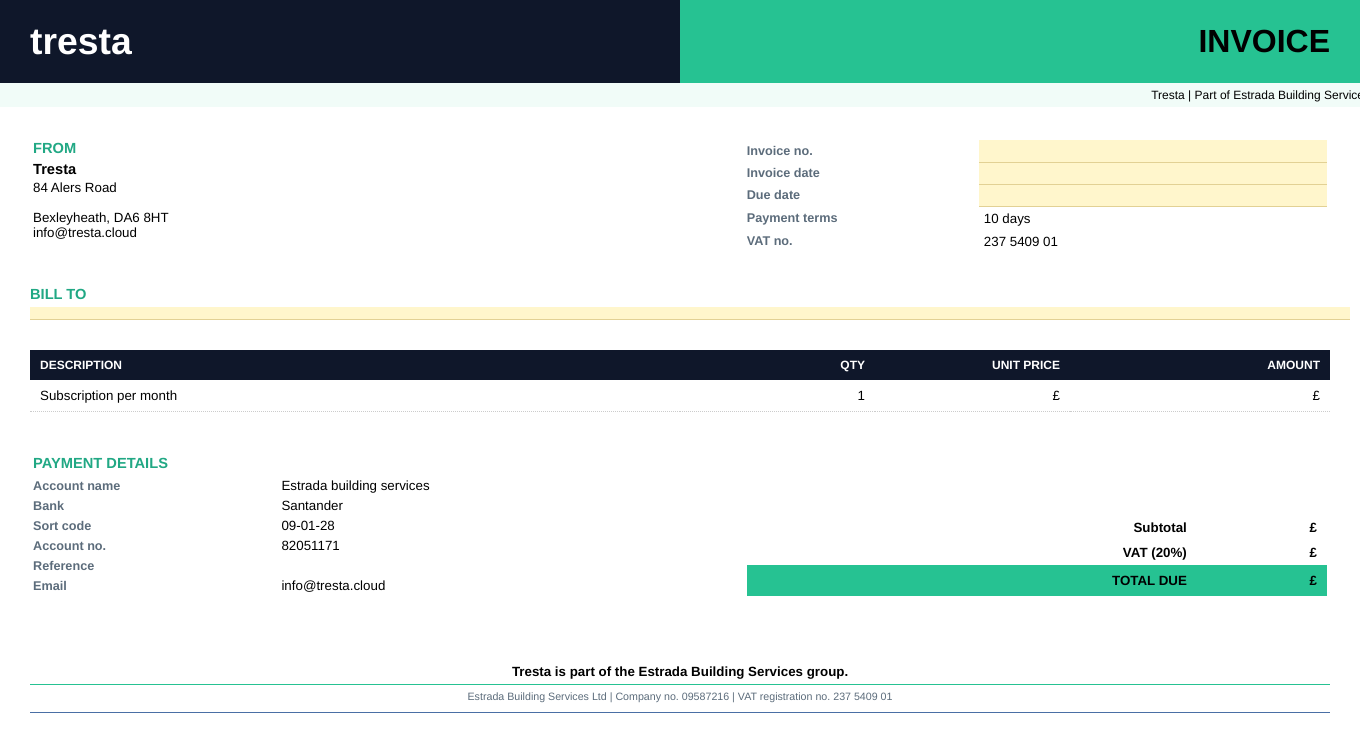
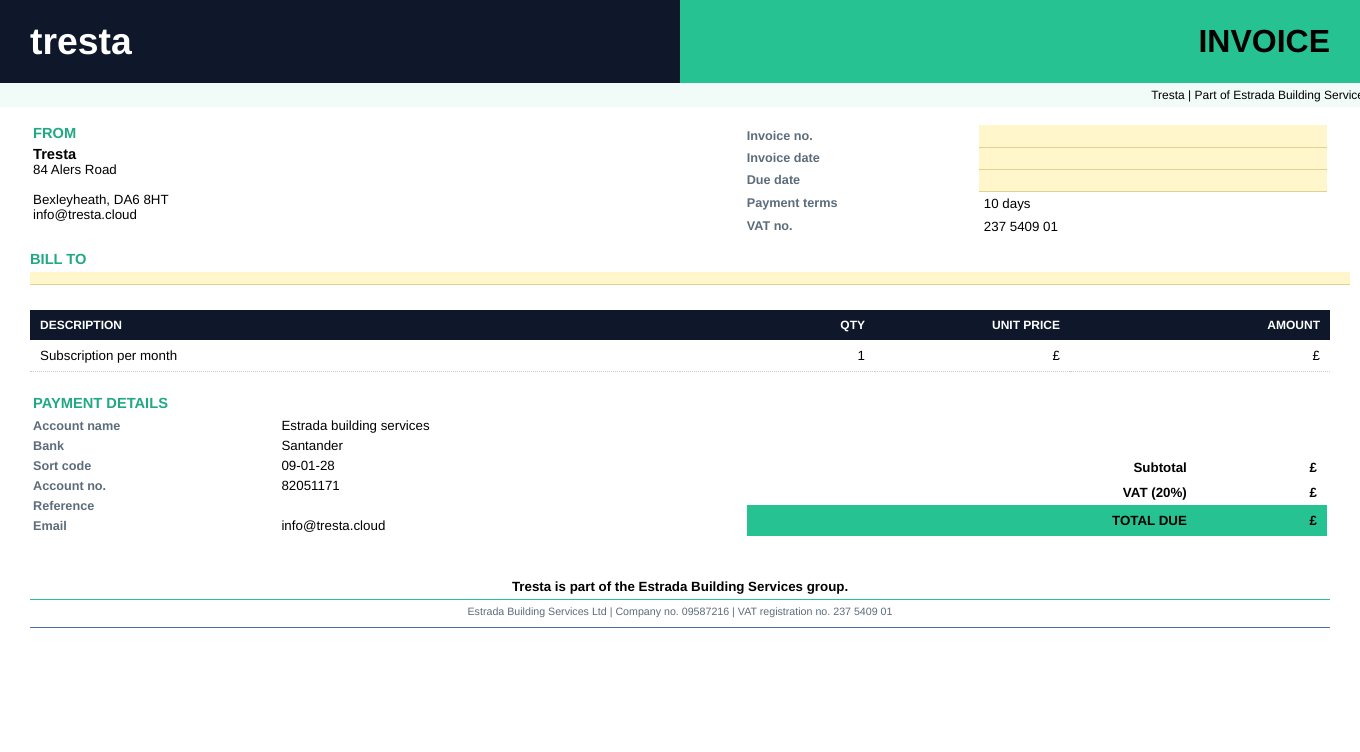
Before and after one commit to AI-Royal-Knight/josue-backend, a Django app: template app/templates/super_admin/invoice_pdf.html in a window 1360 px wide; the page is wider, and only the part inside the window is pictured. Shown: the top 752 px of that part. Run offline with Django 5.2, Linux system fonts and the light colour scheme; the template is opened without the code that fills it, so the values that code supplies are empty; parts of the project's set-up code (start-up, migrations or seed data) failed here and were passed over.

Commit message:
style: reduce spacing and adjust layout in invoice PDF template

```diff
--- a/app/templates/super_admin/invoice_pdf.html
+++ b/app/templates/super_admin/invoice_pdf.html
@@ -50,7 +50,7 @@
         }
 
         .content {
-            padding: 30px;
+            padding: 15px 30px;
         }
 
         .section-title {
@@ -95,8 +95,8 @@
         .items-table {
             width: 100%;
             border-collapse: collapse;
-            margin-top: 30px;
-            margin-bottom: 40px;
+            margin-top: 15px;
+            margin-bottom: 20px;
         }
 
         .items-table th {
@@ -149,8 +149,8 @@
         }
 
         .footer {
-            margin-top: 50px;
-            padding-top: 15px;
+            margin-top: 30px;
+            padding-top: 10px;
             text-align: center;
         }
 
@@ -191,11 +191,11 @@
             <tr>
                 <td width="55%" valign="top">
                     <div class="section-title">FROM</div>
-                    <div style="font-size: 11pt; font-weight: bold; margin-bottom: 3px;">Tresta</div>
-                    <div>84 Alers Road</div>
+                    <span style="font-size: 11pt; font-weight: bold;">Tresta</span><br>
+                    84 Alers Road<br>
                     <br>
-                    <div>Bexleyheath, DA6 8HT</div>
-                    <div>info@tresta.cloud</div>
+                    Bexleyheath, DA6 8HT<br>
+                    info@tresta.cloud
                 </td>
                 <td width="45%" valign="top">
                     <table class="meta-table" cellspacing="0" cellpadding="0">
@@ -224,7 +224,7 @@
             </tr>
         </table>
 
-        <br><br>
+        <div style="height: 10px;"></div>
 
         <!-- Bill To -->
         <div class="section-title">BILL TO</div>
@@ -236,6 +236,8 @@
             {{ company.admin_name }} {{ company.admin_surname }}<br>
             {{ company.admin_email }}
         </div>
+        {% else %}
+        <div style="height: 10px;"></div>
         {% endif %}
 
         <!-- Items Table -->
```
